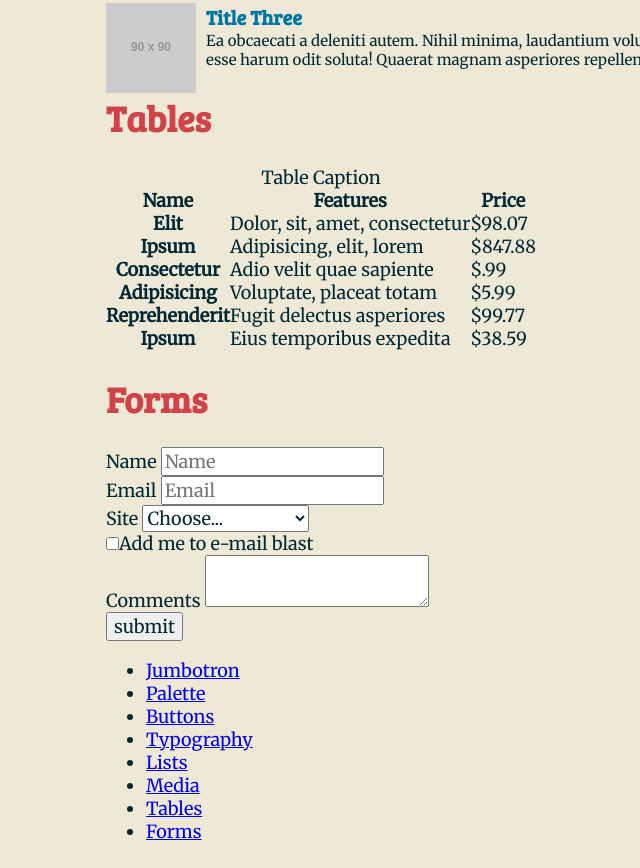
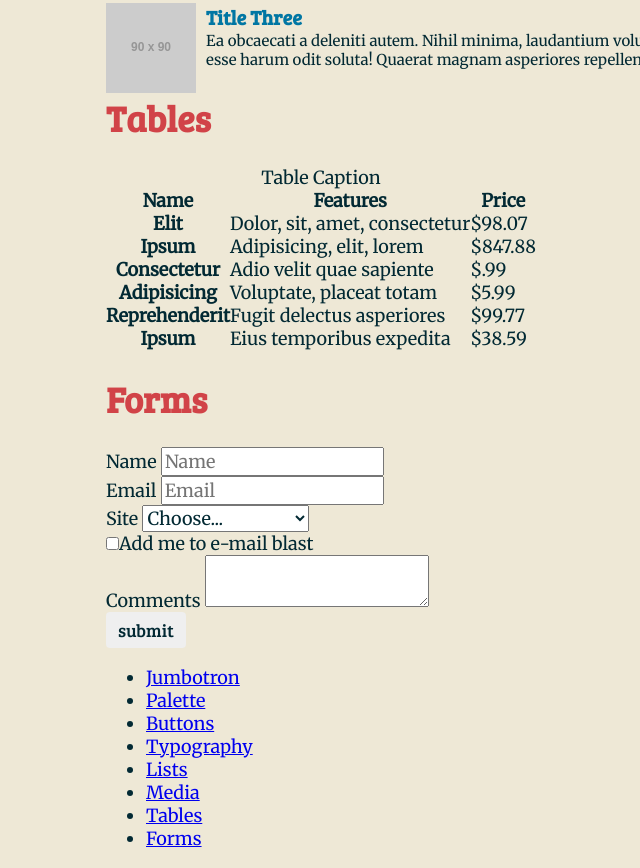
Before and after one commit to planetoftheweb/sassEssentials, a website: page builds/sassEssentials/index.html in a window 1280 px wide. Shown: the part 2934-3802 px from the top of the page, without its empty margins (22-662 px from the left). Drawn offline with Linux system fonts and the light colour scheme; placeholder pictures from the web are drawn by us.

Commit message:
02_05b Extend

```diff
--- /dev/null
+++ b/process/sass/_interface.scss
@@ -0,0 +1,12 @@
+.btn {
+	display: inline-block;
+	padding: 6px 12px;
+	text-align: center;
+	white-space: nowrap;
+	vertical-align: middle;
+	cursor: pointer;
+	border: none;
+	border-radius: 4px;
+	font-family: $font-highlight;
+	user-select: none;
+}
--- a/process/sass/style.scss
+++ b/process/sass/style.scss
@@ -2,6 +2,7 @@
 @import "normalize";
 @import "mixins";
 @import "base";
+@import "interface";
 
 @import "modules/backgrounds";
 @import "modules/media";
```
Also changed, not shown: builds/sassEssentials/css/style.css.
